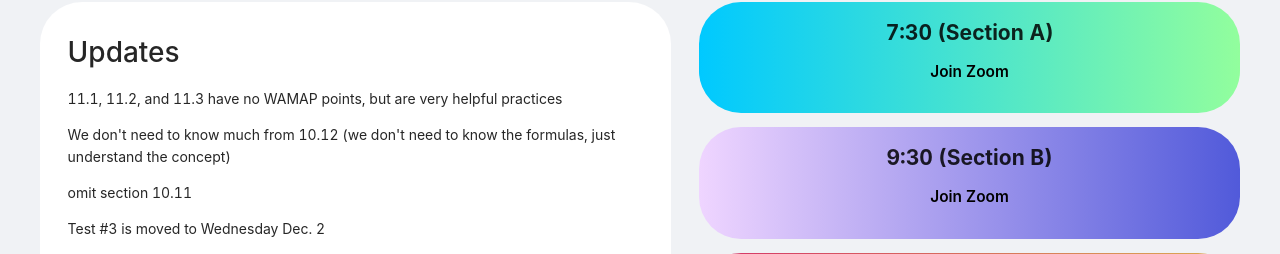
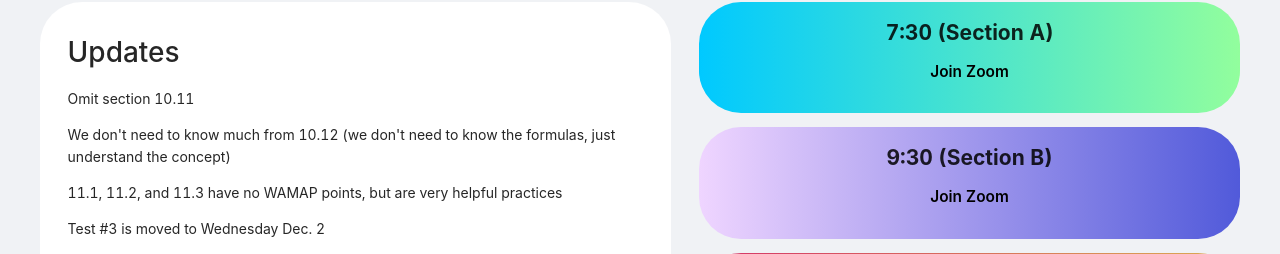
Before and after one commit to garyhtou/DH-Zoom, a React (Create React App) app: page / in a window 1280 px wide. Shown: the part 179-433 px from the top of the page. Built offline with nearby package versions, Linux system fonts and the light colour scheme; no server answers; the database is empty.

Commit message:
Update src/config.js

```diff
--- a/src/config.js
+++ b/src/config.js
@@ -4,15 +4,14 @@ import { Tooltip } from "antd";
 const updates = (
 	<>
 	<p>
-	11.1, 11.2, and 11.3 have no WAMAP points, but are very helpful practices
+	Omit section 10.11
 	</p>
 	<p>
 	We don't need to know much from 10.12 (we don't need to know the formulas, just understand the concept)
 	</p>
 	<p>
-	omit section 10.11
-	</p>
-	  <p>
+	11.1, 11.2, and 11.3 have no WAMAP points, but are very helpful practices
+	</p>	  <p>
 		  Test #3 is moved to Wednesday Dec. 2
 		</p>
     <p>
```
